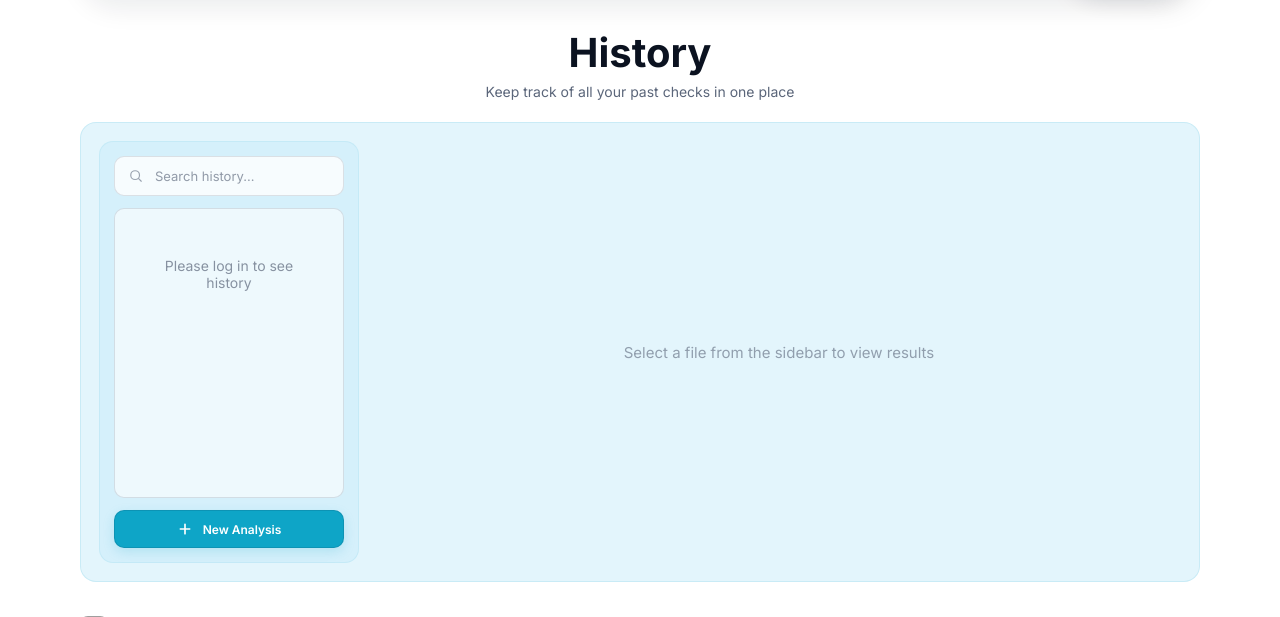
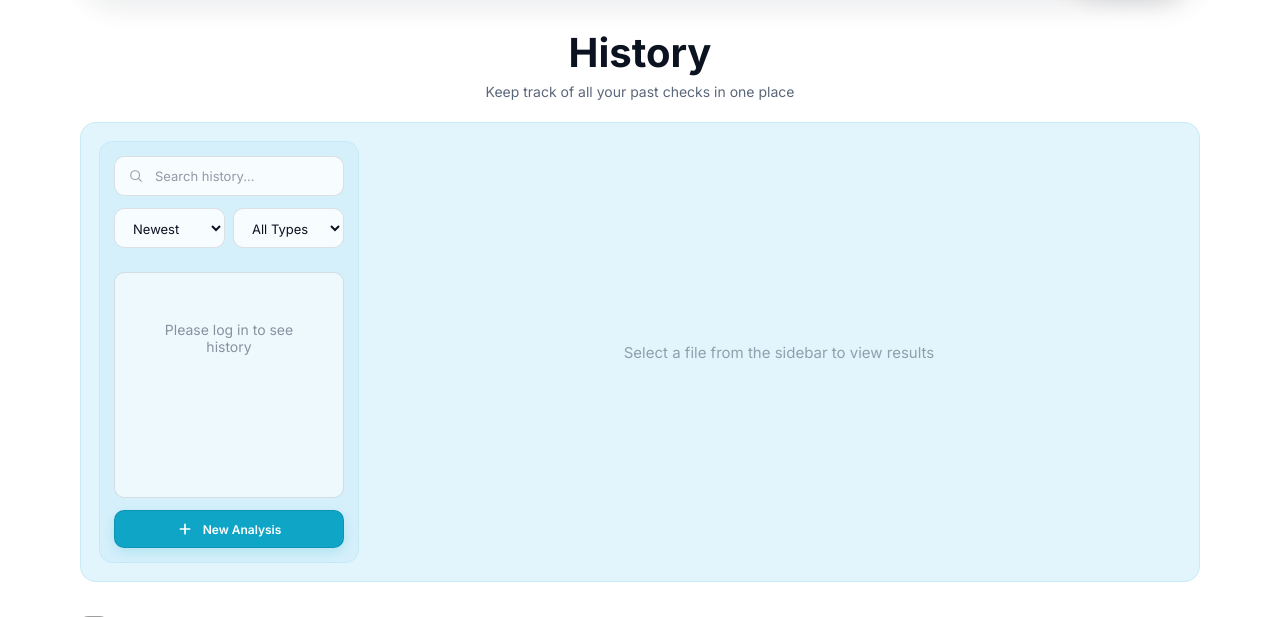
Before and after one commit to skyline314/DETECTIFY, a Flask app: page /history-page in a window 1280 px wide. Shown: the part 75-692 px from the top of the page. Run offline with Flask 3, Linux system fonts and the light colour scheme; grey boxes are pictures that could not be loaded.

Commit message:
Add sort to history

```diff
--- a/app/static/css/history.css
+++ b/app/static/css/history.css
@@ -90,6 +90,25 @@ html[data-theme="dark"] .history-sidebar {
 .history-search input::placeholder {
     color: var(--muted);
     opacity: .65;
+}
+
+/* Sort */
+.history-sort {
+    margin-bottom: 12px;
+}
+
+.history-sort select {
+    width: 100%;
+    padding: 10px 14px;
+    border-radius: 10px;
+    font-size: 13px;
+    color: var(--ink);
+    /* use ink for text */
+    border: 1px solid var(--line, rgba(0, 0, 0, 0.1));
+    background: color-mix(in srgb, var(--bg) 80%, transparent);
+    outline: none;
+    cursor: pointer;
+    font-family: inherit;
 }
 
 /* File list */
--- a/app/static/js/history.js
+++ b/app/static/js/history.js
@@ -20,6 +20,9 @@
     const elShieldCheck = document.getElementById("historyShieldCheck");
     const elType = document.getElementById("historyType");
     const elDetails = document.getElementById("historyDetails");
+    const elStats = document.getElementById("historyStats");
+    const sortDateSelect = document.getElementById("historySortDate");
+    const filterTypeSelect = document.getElementById("historyFilterType");
 
     let historyItems = [];
     let activeId = null;
@@ -188,6 +191,11 @@
         // populate
         const { human, ai } = parseResult(item);
 
+        const isHumanize = (item.analysis_type || "").toUpperCase() === "HUMANIZE";
+
+        // Hide stats container if Humanize
+        if (elStats) elStats.hidden = isHumanize;
+
         if (elFilename) elFilename.textContent = item.file_name || "Untitled";
         if (elType) elType.textContent = (item.analysis_type || "").replace("_", " ");
 
@@ -236,19 +244,49 @@
         }
     }
 
-    // ---- search filter ----
-    if (searchInput) {
-        searchInput.addEventListener("input", () => {
-            const q = searchInput.value.toLowerCase().trim();
-            const filtered = q
-                ? historyItems.filter((i) =>
-                    (i.file_name || "").toLowerCase().includes(q) ||
-                    (i.analysis_type || "").toLowerCase().includes(q)
-                )
-                : historyItems;
-            renderFileList(filtered);
+    // ---- sort & filter logic ----
+    function applyFilterAndSort() {
+        const q = searchInput ? searchInput.value.toLowerCase().trim() : "";
+        const sortDateMode = sortDateSelect ? sortDateSelect.value : "newest";
+        const filterType = filterTypeSelect ? filterTypeSelect.value : "all";
+
+        // 1. Filter (Search + Type)
+        let result = historyItems;
+
+        // Search filter
+        if (q) {
+            result = result.filter((i) =>
+                (i.file_name || "").toLowerCase().includes(q) ||
+                (i.analysis_type || "").toLowerCase().includes(q)
+            );
+        }
+
+        // Type filter
+        if (filterType !== "all") {
+            // Backend types: TEXT, IMAGE, VIDEO, AUDIO, HUMANIZE
+            // Our select values: text, image, video, audio, humanize
+            result = result.filter((i) =>
+                (i.analysis_type || "").toLowerCase() === filterType
+            );
+        }
+
+        // 2. Sort (Date)
+        result.sort((a, b) => {
+            const dateA = new Date(a.created_at);
+            const dateB = new Date(b.created_at);
+
+            if (sortDateMode === "newest") return dateB - dateA;
+            if (sortDateMode === "oldest") return dateA - dateB;
+            return 0;
         });
+
+        renderFileList(result);
     }
+
+    // Event listeners
+    if (searchInput) searchInput.addEventListener("input", applyFilterAndSort);
+    if (sortDateSelect) sortDateSelect.addEventListener("change", applyFilterAndSort);
+    if (filterTypeSelect) filterTypeSelect.addEventListener("change", applyFilterAndSort);
 
     // ---- fetch history ----
     async function loadHistory() {
--- a/app/templates/history.html
+++ b/app/templates/history.html
@@ -99,6 +99,21 @@
                         <input type="text" id="historySearch" placeholder="Search history..." />
                     </div>
 
+                    <div class="history-sort" style="display:flex; gap:8px;">
+                        <select id="historySortDate" class="df-select">
+                            <option value="newest">Newest</option>
+                            <option value="oldest">Oldest</option>
+                        </select>
+                        <select id="historyFilterType" class="df-select">
+                            <option value="all">All Types</option>
+                            <option value="text">Text Detection</option>
+                            <option value="image">Image Detection</option>
+                            <option value="video">Video Detection</option>
+                            <option value="audio">Audio Detection</option>
+                            <option value="humanize">Humanizer</option>
+                        </select>
+                    </div>
+
                     <div class="history-filelist" id="historyFileList">
                         <div class="history-empty">Loading...</div>
                     </div>
@@ -141,11 +156,13 @@
                                 stroke-width="10" stroke-linecap="round" stroke-linejoin="round" />
                         </svg>
 
+                        <div id="historyStats">
                             <div class="history-probs">
                                 <div class="history-prob">
                                     <div class="history-prob__num green" id="historyHumanProb">—</div>
                                     <div class="history-prob__label">Human Probability</div>
                                 </div>
+                                <div class="history-sep"></div>
                                 <div class="history-prob">
                                     <div class="history-prob__num red" id="historyAiProb">—</div>
                                     <div class="history-prob__label">AI Probability</div>
@@ -154,6 +171,7 @@
 
                             <div class="history-bar">
                                 <div class="history-bar__fill" id="historyBarFill"></div>
+                            </div>
                         </div>
 
                         <div style="margin-top:10px;font-size:11px;color:#6b7280;text-transform:uppercase;letter-spacing:.5px"
```
Lines whose indentation alone changed are shown as unchanged.
